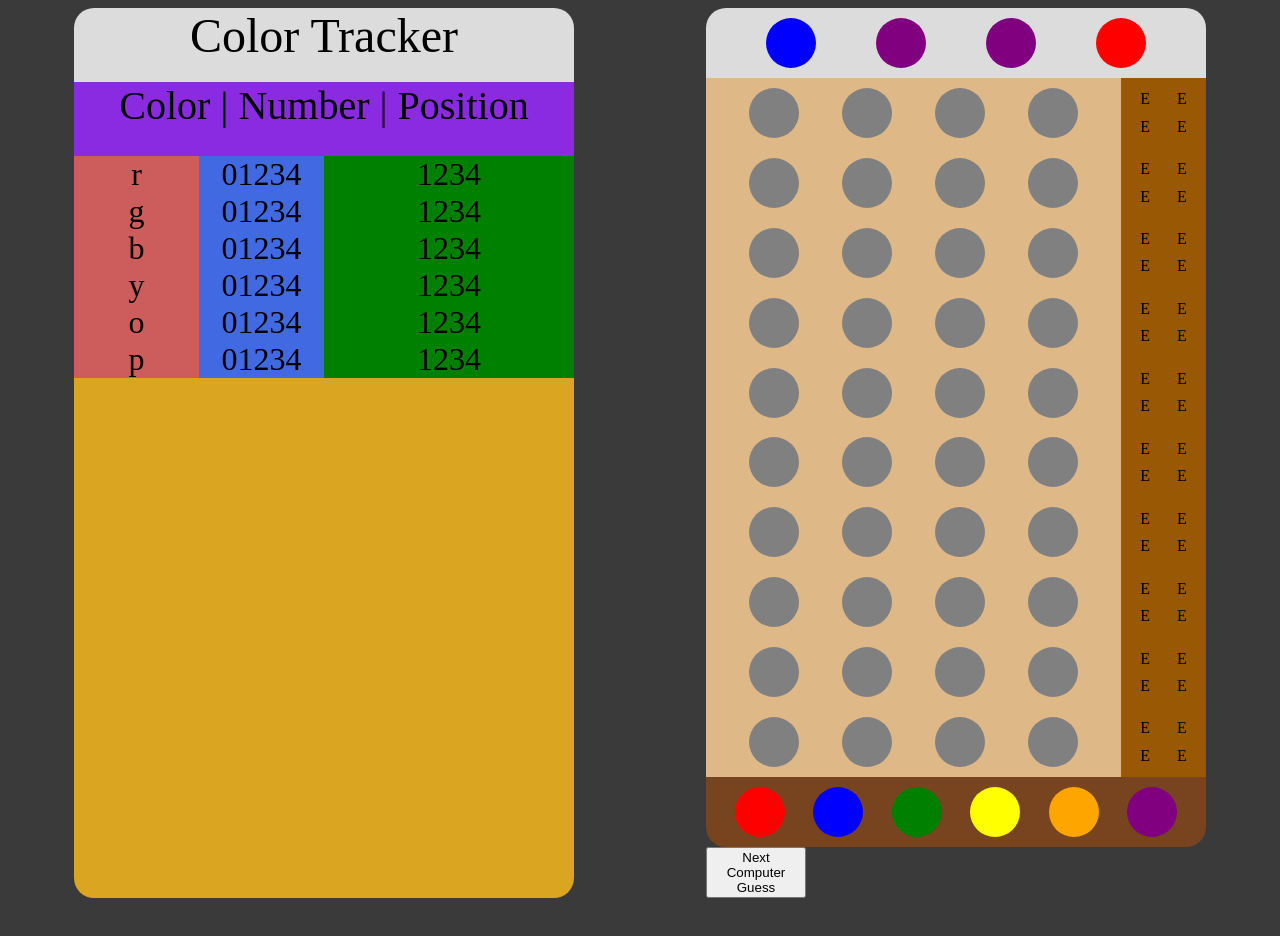
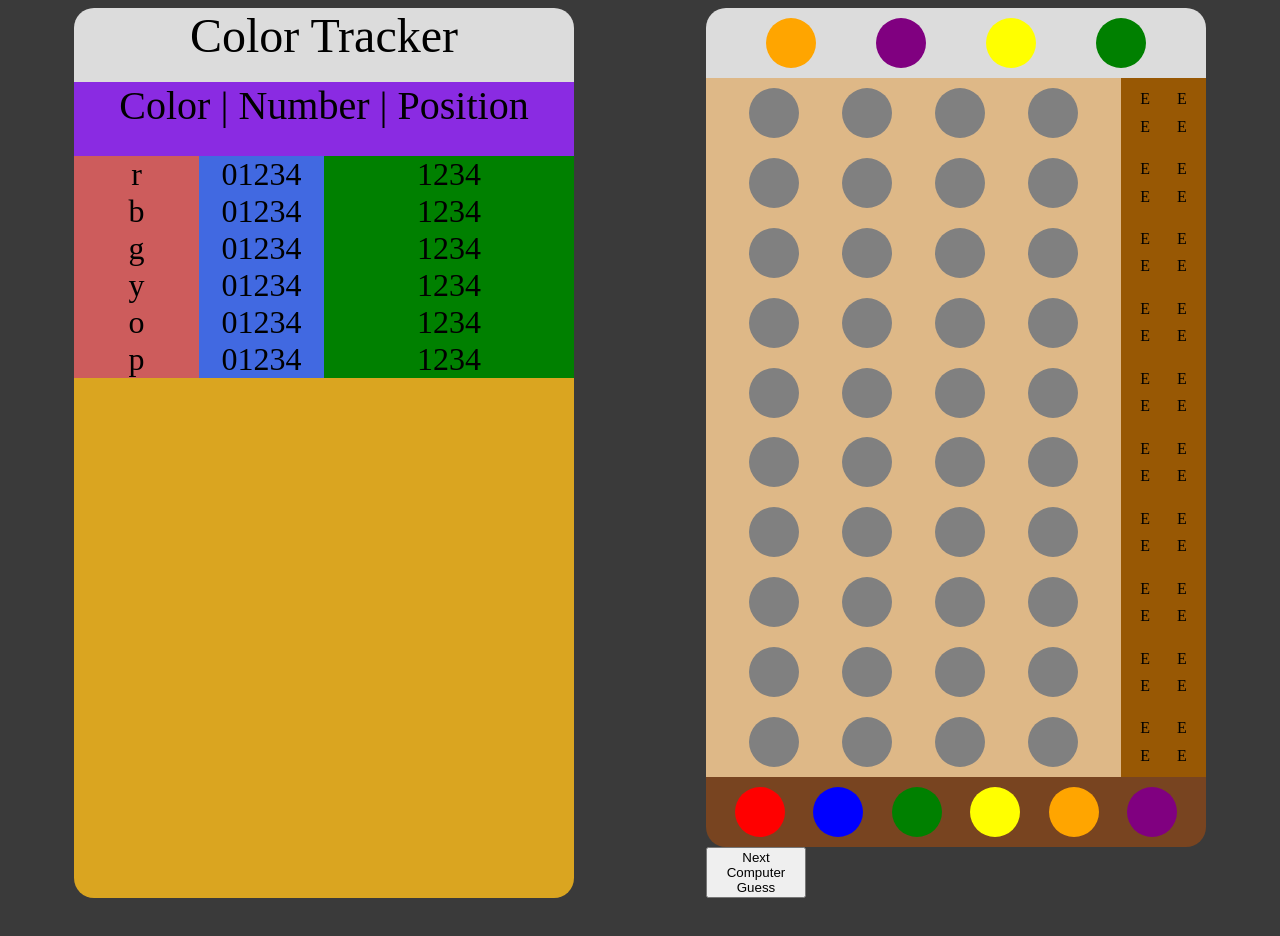
Before and after one commit to joebuono/mastermind, a React (Create React App) app in the folder client/: page / in a window 1280 px wide. Shown: the top 936 px of the page. Built offline with nearby package versions, Linux system fonts and the light colour scheme.

Commit message:
updating displayed color tracker

```diff
--- a/client/src/components/GameView.jsx
+++ b/client/src/components/GameView.jsx
@@ -14,6 +14,15 @@ class GameView extends Component {
       displayColorTracker: true,
       colorTrackerData: {}
     };
+    this.modifyDisplayedColorTracker = this.modifyDisplayedColorTracker.bind(this);
+  }
+
+  modifyDisplayedColorTracker(updatedColorTrackerData) {
+    console.log('inside game view component');
+    console.log(updatedColorTrackerData);
+    this.setState({
+      colorTrackerData: updatedColorTrackerData
+    });
   }
 
   render() {
@@ -23,7 +32,7 @@ class GameView extends Component {
     return (
       <div className={styles.container}>
         {displayColorTracker && <div className={styles.colorTracker}><ColorTracker colorTrackerData={colorTrackerData}/></div>}
-        <div className={boardStyle}>{humanPlayerTurn ? <PlayerBoard /> : <ComputerBoard />}</div>
+        <div className={boardStyle}>{humanPlayerTurn ? <PlayerBoard /> : <ComputerBoard modifyDisplayedColorTracker={this.modifyDisplayedColorTracker} />}</div>
       </div>
     );
   }
--- a/client/src/components/board/Colors.jsx
+++ b/client/src/components/board/Colors.jsx
@@ -3,7 +3,6 @@ import Color from './Color.jsx';
 import styles from '../styles/colors.module.css';
 
 function Colors({colors, updateCurrentGuess = () => {}}) {
-  console.log('inside colors component', colors);
   return (
     <div className={styles.container}>
       {colors.map((color, index) => <Color key={index} color={color} updateCurrentGuess={updateCurrentGuess} />)}
--- a/client/src/components/board/ComputerBoard.jsx
+++ b/client/src/components/board/ComputerBoard.jsx
@@ -16,7 +16,7 @@ class ComputerBoard extends Component {
     this.state = {
       colorOptions: [], // 'n', 'w' for codeSize 5
       // hard-coded for now, later, implement modal for human player to select secretCode
-      secretCode: ['b', 'p', 'p', 'r'],
+      secretCode: ['o', 'p', 'y', 'g'],
       turns: [],
       totalRounds: 10, // later on, we'll have to make the board dynamically size according to the number of rounds
       currentRound: 1,
@@ -103,7 +103,9 @@ class ComputerBoard extends Component {
     console.log('updatedColorsTriedThusFar:', updatedColorsTriedThusFar);
     console.log('colorTracker:', colorTracker);
     let updatedColorTracker = updateColorTracker(possibleSolutions, colorOptions, updatedColorsTriedThusFar, colorTracker);
-    console.log(updateColorTracker);
+    console.log(updatedColorTracker);
+
+    this.props.modifyDisplayedColorTracker(updatedColorTracker);
 
     this.setState({
       currentGuess: bestNextGuess,
@@ -134,6 +136,8 @@ class ComputerBoard extends Component {
 
     const initialTemplate = [new Array(this.state.codeSize).fill('x')];
 
+    this.props.modifyDisplayedColorTracker(colorTracker);
+
     this.setState({
       colorOptions,
       colorTracker,
@@ -143,10 +147,8 @@ class ComputerBoard extends Component {
   }
 
   render() {
-    console.log(this.state);
     const { colorOptions, secretCode, turns, codeSize, winCondition } = this.state;
     // debugger;
-    console.log('inside ComputerBoard rendering turns', turns);
     return (
       <div className={styles.boardContainer}>
         <div className={styles.secretCode}>
--- a/client/src/components/colorTracker/ColorTracker.jsx
+++ b/client/src/components/colorTracker/ColorTracker.jsx
@@ -4,7 +4,7 @@ import Title from './Title.jsx';
 import Headers from './Headers.jsx';
 import RowsContainer from './RowsContainer.jsx';
 
-const ColorTracker = () => {
+const ColorTracker = ({colorTrackerData}) => {
   return (
     <div className={styles.container}>
       <div className={styles.title}>
@@ -14,7 +14,7 @@ const ColorTracker = () => {
         <Headers />
       </div>
       <div className={styles.rows}>
-        <RowsContainer />
+        <RowsContainer colorTrackerData={colorTrackerData} />
       </div>
     </div>
   );
--- a/client/src/components/colorTracker/Row.jsx
+++ b/client/src/components/colorTracker/Row.jsx
@@ -2,6 +2,7 @@ import React from 'react';
 import styles from '../styles/row.module.css';
 
 const Row = ({colorInfo}) => {
+  console.log('inside ROW component', colorInfo);
   return (
     <div className={styles.container}>
       <div className={styles.color}>{colorInfo.color}</div>
--- a/client/src/components/colorTracker/RowsContainer.jsx
+++ b/client/src/components/colorTracker/RowsContainer.jsx
@@ -2,40 +2,32 @@ import React from 'react';
 import styles from '../styles/rowsContainer.module.css';
 import Row from './Row.jsx';
 
-const colorData = [
-  {
-    color: 'r',
-    number: [0, 1, 2, 3, 4],
-    position: [1, 2, 3, 4]
-  },
-  {
-    color: 'g',
-    number: [0, 1, 2, 3, 4],
-    position: [1, 2, 3, 4]
-  },
-  {
-    color: 'b',
-    number: [0, 1, 2, 3, 4],
-    position: [1, 2, 3, 4]
-  },
-  {
-    color: 'y',
-    number: [0, 1, 2, 3, 4],
-    position: [1, 2, 3, 4]
-  },
-  {
-    color: 'o',
-    number: [0, 1, 2, 3, 4],
-    position: [1, 2, 3, 4]
-  },
-  {
-    color: 'p',
-    number: [0, 1, 2, 3, 4],
-    position: [1, 2, 3, 4]
-  },
-];
+// const colorData = [
+//   {
+//     color: 'r',
+//     number: [0, 1, 2, 3, 4],
+//     position: [1, 2, 3, 4]
+//   },
+//   {
+//     color: 'b',
+//     number: [0, 1, 2, 3, 4],
+//     position: [1, 2, 3, 4]
+//   },
+//   ... etc
+// ];
 
-const RowsContainer = () => {
+const RowsContainer = ({colorTrackerData}) => {
+  // modifying input for component use
+  let colorData = [];
+  for (let color in colorTrackerData) {
+    colorData.push({
+      color,
+      number: colorTrackerData[color].number,
+      position: colorTrackerData[color].position
+    });
+  }
+
+  console.log('inside rows container:', colorTrackerData)
   return (
     <div className={styles.rows}>
       {colorData.map((color, index) => <Row key={index} colorInfo={color} />)}
```
Also changed, not shown: 1 other file (tests, documents, lock files or other folders).
